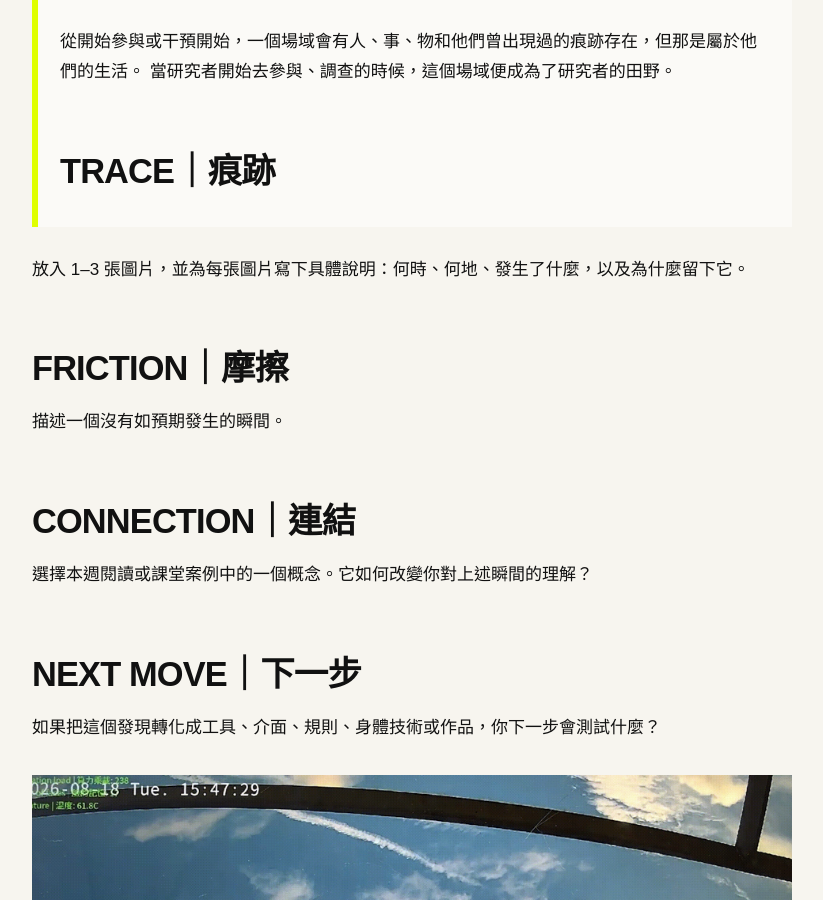
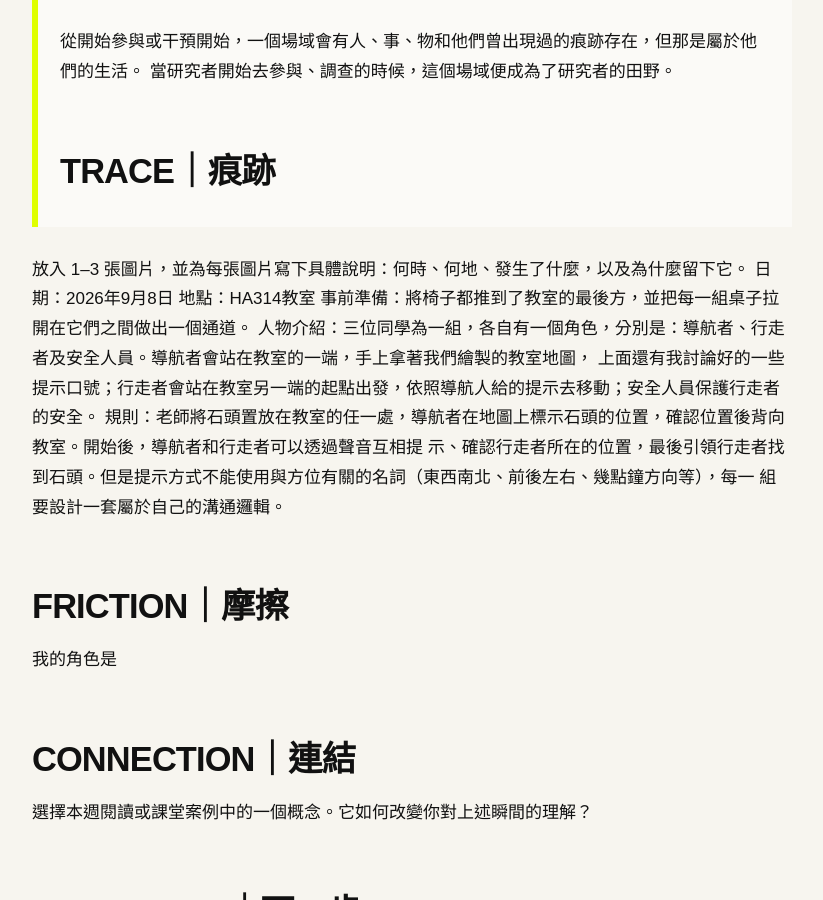
Before and after one commit to Jam72281/fieldworkarchive, a Jekyll site: the page built from weeks/week-01.md, in a window 1280 px wide and 900 px high, scrolled down 382 px. Shown: the whole window, without its empty margins (48-871 px from the left). Built offline with Jekyll 4.4.1, drawn with Linux system fonts in a browser that asks for light colours.

Commit message:
Enhance TRACE section with activity details
Added details about the activity setup, roles, and rules for the TRACE section.

```diff
--- a/weeks/week-01.md
+++ b/weeks/week-01.md
@@ -13,10 +13,18 @@ permalink: /weeks/week-01/
 ## TRACE｜痕跡
 
 放入 1–3 張圖片，並為每張圖片寫下具體說明：何時、何地、發生了什麼，以及為什麼留下它。
+日期：2026年9月8日
+地點：HA314教室
+事前準備：將椅子都推到了教室的最後方，並把每一組桌子拉開在它們之間做出一個通道。
+人物介紹：三位同學為一組，各自有一個角色，分別是：導航者、行走者及安全人員。導航者會站在教室的一端，手上拿著我們繪製的教室地圖，
+上面還有我討論好的一些提示口號；行走者會站在教室另一端的起點出發，依照導航人給的提示去移動；安全人員保護行走者的安全。
+規則：老師將石頭置放在教室的任一處，導航者在地圖上標示石頭的位置，確認位置後背向教室。開始後，導航者和行走者可以透過聲音互相提
+示、確認行走者所在的位置，最後引領行走者找到石頭。但是提示方式不能使用與方位有關的名詞（東西南北、前後左右、幾點鐘方向等），每一
+組要設計一套屬於自己的溝通邏輯。
 
 ## FRICTION｜摩擦
 
-描述一個沒有如預期發生的瞬間。
+我的角色是
 
 ## CONNECTION｜連結
 
```
